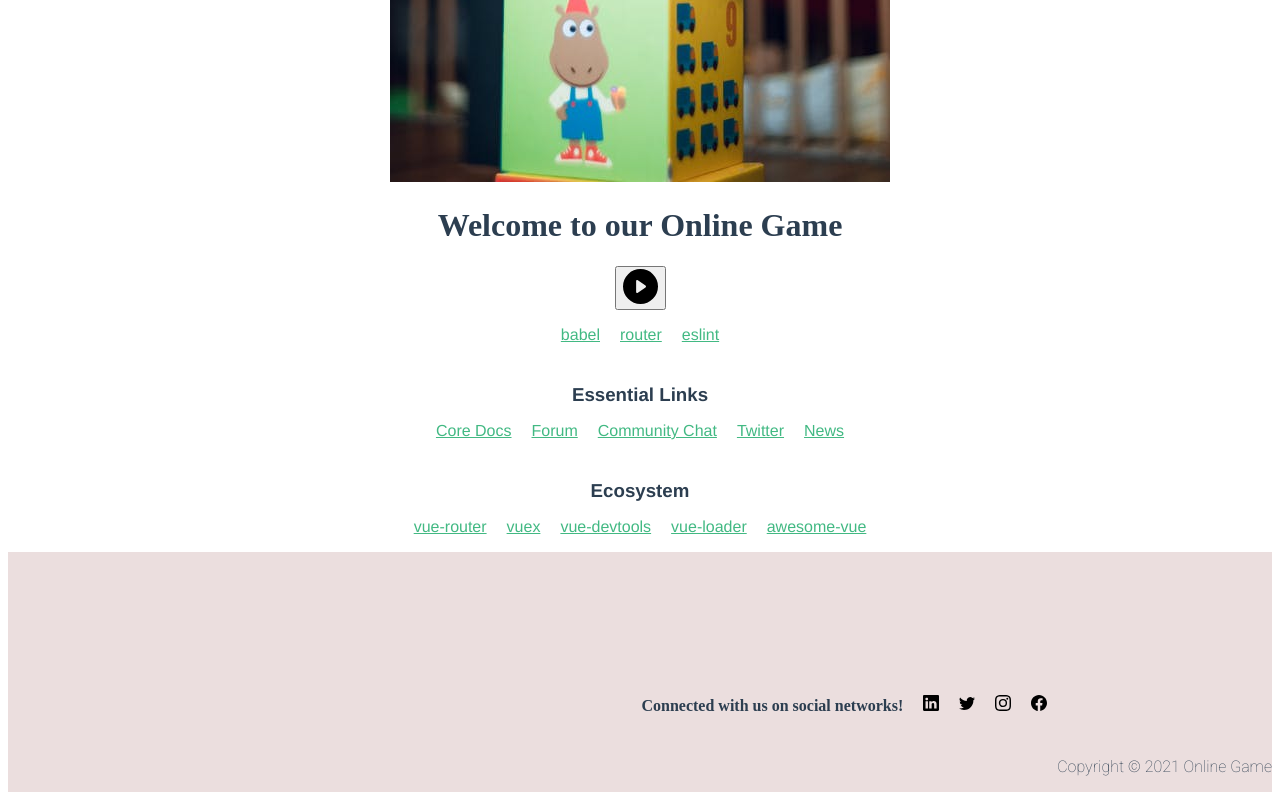
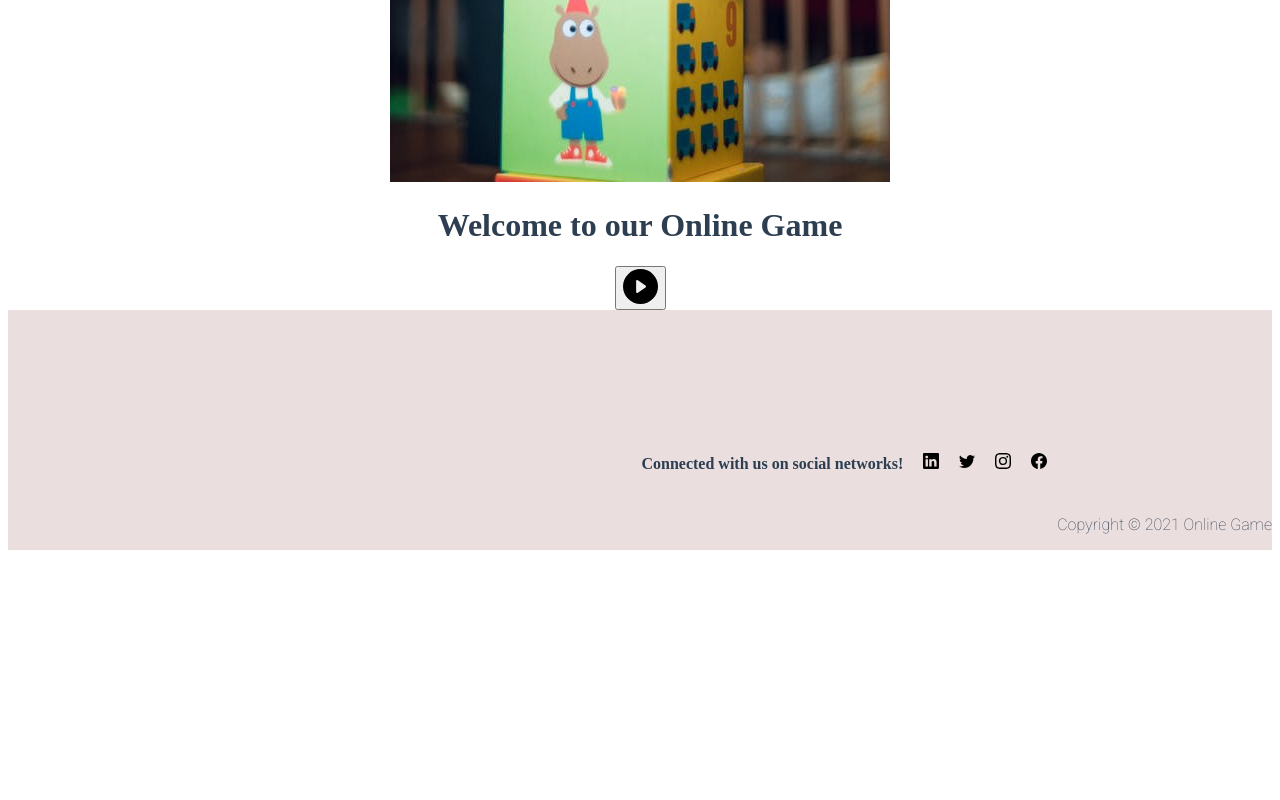
Before and after one commit to Kurious-Koala/Kurious-Koala, a Vue app: page / in a window 1280 px wide. Shown: the part 654-1454 px from the top of the page. After the commit the page ends 1212 px from the top, so only its background shows below. Built offline with nearby package versions, Linux system fonts and the light colour scheme; a web font is replaced by a local one.

Commit message:
deleted useless lines

```diff
--- a/src/components/HomePage.vue
+++ b/src/components/HomePage.vue
@@ -15,88 +15,6 @@
         />
       </svg>
     </button>
-    <ul>
-      <li>
-        <a
-          href="https://github.com/vuejs/vue-cli/tree/dev/packages/%40vue/cli-plugin-babel"
-          target="_blank"
-          rel="noopener"
-          >babel</a
-        >
-      </li>
-      <li>
-        <a
-          href="https://github.com/vuejs/vue-cli/tree/dev/packages/%40vue/cli-plugin-router"
-          target="_blank"
-          rel="noopener"
-          >router</a
-        >
-      </li>
-      <li>
-        <a
-          href="https://github.com/vuejs/vue-cli/tree/dev/packages/%40vue/cli-plugin-eslint"
-          target="_blank"
-          rel="noopener"
-          >eslint</a
-        >
-      </li>
-    </ul>
-    <h3>Essential Links</h3>
-    <ul>
-      <li>
-        <a href="https://vuejs.org" target="_blank" rel="noopener">Core Docs</a>
-      </li>
-      <li>
-        <a href="https://forum.vuejs.org" target="_blank" rel="noopener"
-          >Forum</a
-        >
-      </li>
-      <li>
-        <a href="https://chat.vuejs.org" target="_blank" rel="noopener"
-          >Community Chat</a
-        >
-      </li>
-      <li>
-        <a href="https://twitter.com/vuejs" target="_blank" rel="noopener"
-          >Twitter</a
-        >
-      </li>
-      <li>
-        <a href="https://news.vuejs.org" target="_blank" rel="noopener">News</a>
-      </li>
-    </ul>
-    <h3>Ecosystem</h3>
-    <ul>
-      <li>
-        <a href="https://router.vuejs.org" target="_blank" rel="noopener"
-          >vue-router</a
-        >
-      </li>
-      <li>
-        <a href="https://vuex.vuejs.org" target="_blank" rel="noopener">vuex</a>
-      </li>
-      <li>
-        <a
-          href="https://github.com/vuejs/vue-devtools#vue-devtools"
-          target="_blank"
-          rel="noopener"
-          >vue-devtools</a
-        >
-      </li>
-      <li>
-        <a href="https://vue-loader.vuejs.org" target="_blank" rel="noopener"
-          >vue-loader</a
-        >
-      </li>
-      <li>
-        <a
-          href="https://github.com/vuejs/awesome-vue"
-          target="_blank"
-          rel="noopener"
-          >awesome-vue</a
-        >
-      </li>
-    </ul>
   </div>
 </template>
 
@@ -114,18 +32,4 @@ export default {
 h1 {
     font-family: Ribeye;
 }
-h3 {
-  margin: 40px 0 0;
-}
-ul {
-  list-style-type: none;
-  padding: 0;
-}
-li {
-  display: inline-block;
-  margin: 0 10px;
-}
-a {
-  color: #42b983;
-}
 </style>
```
